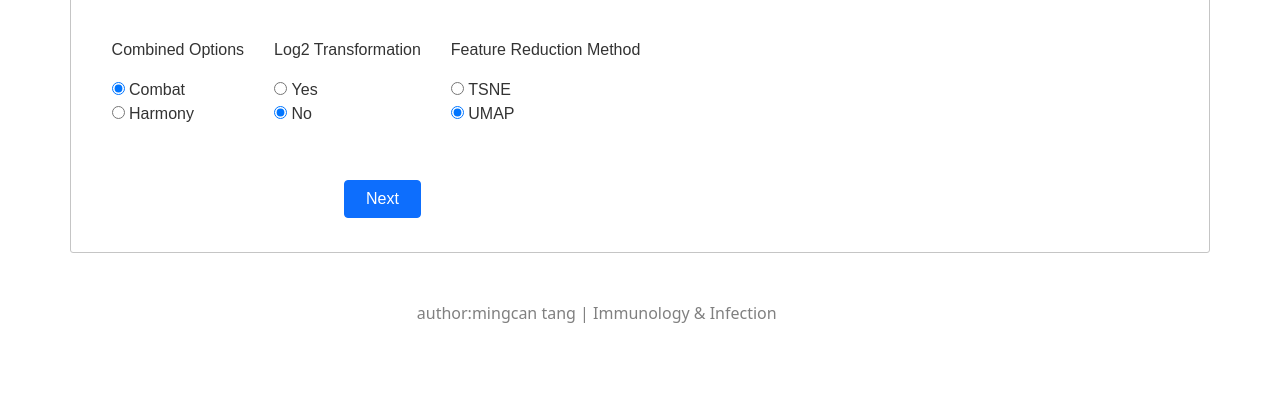
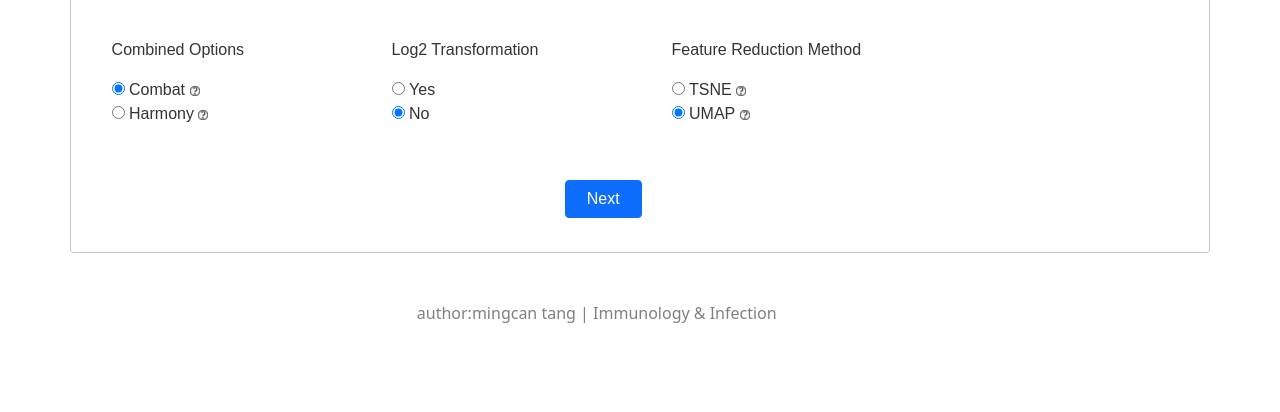
Before and after one commit to sii-scRNA-Seq/RNAcare, a Django app: page /tab/ in a window 1280 px wide, after a click on "Data Processing". Shown: the part 388-800 px from the top of the page. Run offline with Django 4.2, Linux system fonts and the light colour scheme; the visitor is signed in with stand-in values (Sample User, id 1); some libraries are stand-ins or nearby versions.

Commit message:
Add help button for every page

```diff
--- a/IMID/templates/advancedSearch.html
+++ b/IMID/templates/advancedSearch.html
@@ -37,7 +37,7 @@
 
   </tr>
   <tr>
-  	<td><h5>Download <img class='question' src='/static/questionMark.png' title="Download the txt file for program upload." style="max-width:3.5%;"></img></h5></td>
+  	<td><h5>Download <img class='question' title="Download the txt file for program upload." style="max-width:3.5%;"></img></h5></td>
   	<td><div id='download'></div></td>
   </tr>
   <tr>
--- a/IMID/templates/base.html
+++ b/IMID/templates/base.html
@@ -15,11 +15,14 @@ width:auto;
 display: inline-block;
 }
 .ui-tooltip-content{
-font-size:10px;
+font-size:15px;
 }
 div.ui-tooltip{
 max-width:800px;
 max-height:800px;
+}
+.question{
+content:url('/static/questionMark.png');
 }
 </style>
 <title>RNA-CARE: RNA-based Clinical Analysis and Research Engine</title>
--- a/IMID/templates/tab1.html
+++ b/IMID/templates/tab1.html
@@ -443,7 +443,7 @@ function getTopGenes(t){
   <div id="tabs-1">
     <fieldset name="Multiple Files Upload">
     <div id="msg"></div>
-    <p>Upload Gene Expression files&nbsp;<img id='tooltip1'class='question' src='/static/questionMark.png' title="In this section, users upload their files(multiple). File names will be used for later visualisation. ID_REF is a compulsory field for each file.<p><img src='/static/fileUpload.png' width='500' height='auto'/></p>"/>&nbsp;&nbsp;&nbsp;<button id="advancedSearch" class="btn btn-primary" onclick="window.open('/advancedSearch/');" title="This is used for processing any online data. User can search for any public dataset and integrate them into the research.">Advanced Search</button></p>
+    <p>Upload Gene Expression files&nbsp;<img id='tooltip1'class='question' title="In this section, users upload their files(multiple). File names will be used for later visualisation. ID_REF is a compulsory field for each file.<p><img src='/static/fileUpload.png' width='500' height='auto'/></p>"/>&nbsp;&nbsp;&nbsp;<button id="advancedSearch" class="btn btn-primary" onclick="window.open('/advancedSearch/');" title="This is used for processing any online data. User can search for any public dataset and integrate them into the research.">Advanced Search</button></p>
     <table>
     <tr>
 	<td style="vertical-align:top;">
@@ -460,7 +460,7 @@ function getTopGenes(t){
     </tr>
     </table>
 
-    <p>Upload Meta-data file&nbsp;<img class='question' src='/static/questionMark.png' title="In this section, users upload their meta-data file(single). ID_REF and LABEL are compulsory. ID_REF is matched with the previous ones in Expression files. LABEL will be used for later visualisation. User can upload clinic data as well.<p><img src='/static/metaUpload.png' width='auto' height='auto' /></p>"/></p>
+    <p>Upload Meta-data file&nbsp;<img class='question' title="In this section, users upload their meta-data file(single). ID_REF and LABEL are compulsory. ID_REF is matched with the previous ones in Expression files. LABEL will be used for later visualisation. User can upload clinic data as well.<p><img src='/static/metaUpload.png' width='auto' height='auto' /></p>"/></p>
     <table>
     <tr>
 	<td style="vertical-align:top;">
@@ -487,10 +487,10 @@ function getTopGenes(t){
   	<h5>Choose the built-in compiled cohort(s) you want to integrate with:</h5>
 	<select id="my-select" multiple>
 	<optgroup label='IMID-Bio-UK'>
-    	<option value="SERA">SERA</option>
-    	<option value="PEAC">PEAC</option>
-    	<option value="PSORT">PSORT</option>
-    	<option value="RAMAP">RAMAP</option>
+    	<option value="SERA" title="The Scotish Early Rheumatoid Arthritis;">SERA</option>
+    	<option value="PEAC" title="The Pathobiology of Early Arthritis Cohort;">PEAC</option>
+    	<option value="PSORT" title="Psoriasis Stratification to Optimise Relevant Therapy;">PSORT</option>
+    	<option value="RAMAP" title="Rheumatoid Arthritis Map;">RAMAP</option>
     	</optgroup>
 	</select>
   </tr>
@@ -498,19 +498,19 @@ function getTopGenes(t){
 
   <tr>
   	<td>
-   	<div name="Options1" style="left:10px">
+   	<div name="Options1" style="left:30px; width:250px;">
    		<br>
 		<p>Combined Options</p>
-		<input type="radio" name="Comb" value="Combat" checked="checked" /><label>&nbsp;Combat</label>
+		<input type="radio" name="Comb" value="Combat" checked="checked" /><label>&nbsp;Combat&nbsp;</label><img class='question' style="max-width:4%;" title="ComBat, originally implemented in the R library sva. This tool leverages a parametric and non-parametric empirical Bayes approach for correcting the batch effect in microarray datasets that works for small sample sizes or in the presence of outliers."/>
 		<br>
-  		<input type="radio" name="Comb" value="Harmony" /><label>&nbsp;Harmony</label>
+  		<input type="radio" name="Comb" value="Harmony" /><label>&nbsp;Harmony&nbsp;</label><img class='question' style="max-width:4%;" title="<p>Harmony is a general-purpose package with an efficient algorithm for integrating multiple data sets. It is especially useful for large single-cell datasets such as single-cell RNA-seq.</p><p>Harmony is:</p><p><b>Fast:</b> Analyze thousands of cells on your laptop.</p><p><b>Sensitive:</b> Different cell types may be present or absent in each batch.</p><p><b>Accurate:</b> Integrate cells from multiple donors, tissues – even different technologies.</p>"/>
   		<br>
   		<br>
 	</div>
 	</td>
 
 	<td>
-	<div name="Options2" style="left:30px">
+	<div name="Options2" style="left:30px; width:250px;">
 		<br>
 		<p>Log2 Transformation</p>
 		<input type="radio" name="Log" value="Yes" /><label>&nbsp;Yes</label>
@@ -522,12 +522,12 @@ function getTopGenes(t){
 	</td>
 
 	<td>
-	<div name="Options3" style="left:30px">
+	<div name="Options3" style="left:30px; width:250px;">
 		<br>
 		<p>Feature Reduction Method</p>
-		<input type="radio" name="FR" value="TSNE" /><label>&nbsp;TSNE</label>
+		<input type="radio" name="FR" value="TSNE" /><label>&nbsp;TSNE&nbsp;</label><img class='question' style="max-width:4%;" title="<p>t-SNE (t-distributed Stochastic Neighbor Embedding) is an unsupervised non-linear dimensionality reduction technique for data exploration and visualizing high-dimensional data. Non-linear dimensionality reduction means that the algorithm allows us to separate data that cannot be separated by a straight line. </p>"/>
 		<br>
-  		<input type="radio" name="FR" value="UMAP"  checked="checked" /><label>&nbsp;UMAP</label>
+  		<input type="radio" name="FR" value="UMAP"  checked="checked" /><label>&nbsp;UMAP&nbsp;</label><img class='question' style="max-width:4%;" title="<p>Uniform Manifold Approximation and Projection (UMAP) is a dimension reduction technique that can be used for visualisation similarly to t-SNE, but also for general non-linear dimension reduction.</p>"/>
 		<br>
 		<br>
 	</div>
@@ -595,16 +595,16 @@ function getTopGenes(t){
 
 
    <div id="tabs-4">
-  	<p>Choose Options for Clustering:&nbsp;&nbsp;&nbsp;&nbsp;&nbsp;<input type='checkbox' id='FR_processed'>&nbsp;Classification based on Feature Reduction</input></p>
+  	<p>Choose Options for Clustering:&nbsp;&nbsp;&nbsp;&nbsp;&nbsp;<input type='checkbox' id='FR_processed' title="Classify based on the TSNE/UMAP processed data">&nbsp;Classification based on Feature Reduction</input></p>
 
 	<table>
 			<tr>
-				<td style="height:50px; border-right:1px solid #ccc;">
-					<input type="radio" name='clustering' value='LEIDEN' checked /><label>&nbsp;LEIDEN</label>
+				<td style="height:50px; width:200px; border-right:1px solid #ccc;">
+					<input type="radio" name='clustering' value='LEIDEN' checked /><label>&nbsp;LEIDEN&nbsp;</label><img class='question' style="max-width:6.5%;" title="<p>The Leiden algorithm is an algorithm for detecting communities in large networks. The algorithm separates nodes into disjoint communities so as to maximize a modularity score for each community. Modularity quantifies the quality of an assignment of nodes to communities, that is how densely connected nodes in a community are, compared to how connected they would be in a random network.<p></p>The Leiden algorithm is a hierarchical clustering algorithm, that recursively merges communities into single nodes by greedily optimizing the modularity and the process repeats in the condensed graph. It modifies the Louvain algorithm to address some of its shortcomings, namely the case where some of the communities found by Louvain are not well-connected. This is achieved by periodically randomly breaking down communities into smaller well-connected ones.</p>"/>
 					<br>
-					<input type="radio" name='clustering' value='HDBSCAN' /><label>&nbsp;HDBSCAN</label>
+					<input type="radio" name='clustering' value='HDBSCAN' /><label>&nbsp;HDBSCAN&nbsp;</label><img class='question' style="max-width:6.5%;" title="<p>HDBSCAN is a clustering algorithm developed by Campello, Moulavi, and Sander. It extends DBSCAN by converting it into a hierarchical clustering algorithm, and then using a technique to extract a flat clustering based in the stability of clusters. The goal of this notebook is to give you an overview of how the algorithm works and the motivations behind it. In contrast to the HDBSCAN paper I’m going to describe it without reference to DBSCAN. Instead I’m going to explain how I like to think about the algorithm, which aligns more closely with Robust Single Linkage with flat cluster extraction on top of it.</p>"/>
 					<br>
-					<input type="radio" name='clustering' value='KMeans' /></label>&nbsp;KMeans</label>
+					<input type="radio" name='clustering' value='KMeans' /></label>&nbsp;KMeans&nbsp;</label><img class='question' style="max-width:6.5%;" title="<p>k-means clustering is a method of vector quantization, originally from signal processing, that aims to partition n observations into k clusters in which each observation belongs to the cluster with the nearest mean (cluster centers or cluster centroid), serving as a prototype of the cluster. This results in a partitioning of the data space into Voronoi cells. k-means clustering minimizes within-cluster variances (squared Euclidean distances), but not regular Euclidean distances, which would be the more difficult Weber problem: the mean optimizes squared errors, whereas only the geometric median minimizes Euclidean distances. For instance, better Euclidean solutions can be found using k-medians and k-medoids.</p>"/>
 				</td>
 				<td style="width:400px; height:50px; border-right:1px solid #ccc;">
 					<div id='LPara'>
@@ -678,7 +678,7 @@ function getTopGenes(t){
   </div>
 
   <div id='tabs-5'>
-  	<p>Select one interesting cluster for Feature Selection by Lasso:</p>
+  	<p>Select one interesting cluster for Feature Selection by Lasso:&nbsp;<img class='question' style="max-width:0.8%;" title="<p>LASSO regression, also known as L1 regularization, is a popular technique used in statistical modeling and machine learning to estimate the relationships between variables and make predictions. LASSO stands for Least Absolute Shrinkage and Selection Operator.</p><p>The primary goal of LASSO regression is to find a balance between model simplicity and accuracy. It achieves this by adding a penalty term to the traditional linear regression model, which encourages sparse solutions where some coefficients are forced to be exactly zero. This feature makes LASSO particularly useful for feature selection, as it can automatically identify and discard irrelevant or redundant variables.</p>"/></p>
   	<table>
   		<tr>
 			<td style="text-align:right;width:50%;">
@@ -699,7 +699,7 @@ function getTopGenes(t){
   </div>
 
   <div id='tabs-6'>
-  	<p>Select one interesting cluster for Go Enrichment Analysis:</p>
+  	<p>Select one interesting cluster for Go Enrichment Analysis:&nbsp;<img class='question' style="max-width:0.8%;" title="<p>GO (Gene Ontology) enrichment analysis is a computational method used in bioinformatics to identify overrepresented gene ontology terms associated with a set of genes. Gene Ontology provides a standardized vocabulary for annotating the molecular functions, biological processes, and cellular components of genes and gene products.</p>"/></p>
   	<table>
   		<tr>
 			<td style="text-align:right;width:50%;">
--- a/IMID/views.py
+++ b/IMID/views.py
@@ -881,7 +881,7 @@ def lasso(request):
     ).sort_values(key=abs, ascending=False)
 
     matplotlib.pyplot.clf()  # in order to save a picture
-    coef[coef != 0][:200].plot.bar(x="Features", y="Coef")
+    coef[coef != 0][:50].plot.bar(x="Features", y="Coef")
     plt.savefig(
         BASE_STATIC + username + "_" + random_str + "_lasso.png", bbox_inches="tight"
     )
```
Also changed, not shown: 1 other file.
